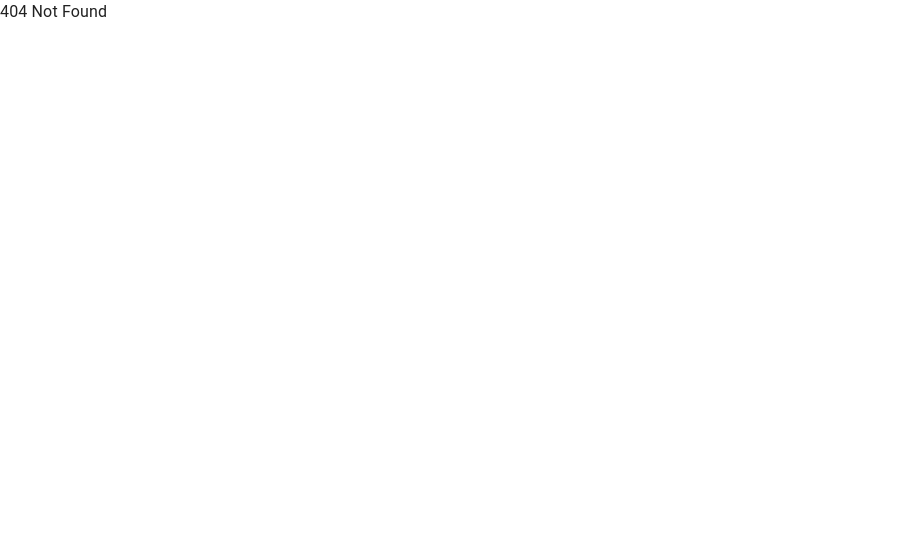
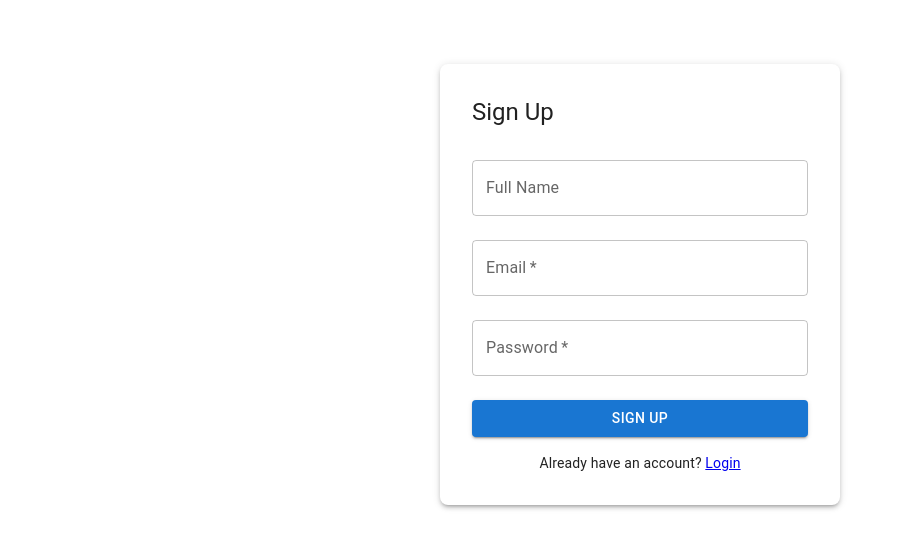
Before and after one commit to thejaigarg/SpareVest, a React (Vite) app in the folder frontend/: page /signup in a window 1280 px wide. Before the commit this address had no page. Shown: the top 548 px of the page, without its empty margins (0-905 px from the left). Built offline with nearby package versions, Linux system fonts and the light colour scheme.

Commit message:
feat: implement signup functionality with validation and auto-login

```diff
--- a/frontend/src/App.jsx
+++ b/frontend/src/App.jsx
@@ -2,7 +2,7 @@
 import React from "react";
 import { Routes, Route, Navigate } from "react-router-dom";
 import Login from "./pages/login";
-//import Signup from "./pages/signup";
+import Signup from "./pages/signup";
 import Dashboard from "./pages/dashboard";
 //import Navbar from "./components/Navbar"; // (optional, create later)
 
@@ -13,7 +13,7 @@ export default function App() {
       <Routes>
         <Route path="/" element={<Navigate to="/login" />} />
         <Route path="/login" element={<Login />} />
-        {/* <Route path="/signup" element={<Signup />} /> */}
+        <Route path="/signup" element={<Signup />} />
         <Route path="/dashboard" element={<Dashboard />} />
         {/* Add more routes as you build more pages */}
         <Route path="*" element={<div>404 Not Found</div>} />
--- a/frontend/src/api/auth.js
+++ b/frontend/src/api/auth.js
@@ -13,3 +13,13 @@ export async function login(email, password) {
   });
   return response.data; // { access_token, token_type }
 }
+
+// Registers a new user
+export async function signup({ email, full_name, password }) {
+  const response = await axios.post(`${API_BASE_URL}/users/`, {
+    email,
+    full_name,
+    password,
+  });
+  return response.data;
+}
--- a/frontend/src/pages/login.jsx
+++ b/frontend/src/pages/login.jsx
@@ -3,6 +3,7 @@ import React, { useState } from "react";
 import { TextField, Button, Box, Typography, Alert, CircularProgress } from "@mui/material";
 import { login as loginApi } from "../api/auth";
 import { useAuth } from "../hooks/useAuth";
+import { useNavigate } from "react-router-dom"; // <-- Import useNavigate
 
 export default function Login() {
   const [email, setEmail] = useState("");
@@ -12,6 +13,7 @@ export default function Login() {
   const [success, setSuccess] = useState(false);
 
   const { login } = useAuth();
+  const navigate = useNavigate(); // <-- Create navigate
 
   const handleSubmit = async (e) => {
     e.preventDefault();
@@ -22,8 +24,7 @@ export default function Login() {
       const data = await loginApi(email, password);
       login(data.access_token);
       setSuccess(true);
-      // Optional: redirect to dashboard
-      // navigate("/dashboard");
+      navigate("/dashboard"); // <-- Redirect after success
     } catch (err) {
       setError(err?.response?.data?.detail || "Login failed");
     }
--- a/frontend/src/pages/signup.jsx
+++ b/frontend/src/pages/signup.jsx
@@ -0,0 +1,110 @@
+import React, { useState } from "react";
+import { TextField, Button, Box, Typography, Alert, CircularProgress } from "@mui/material";
+import { signup as signupApi, login as loginApi } from "../api/auth";
+import { useAuth } from "../hooks/useAuth";
+import { useNavigate } from "react-router-dom";
+
+export default function Signup() {
+  const [email, setEmail] = useState("");
+  const [fullName, setFullName] = useState("");
+  const [password, setPassword] = useState("");
+  const [loading, setLoading] = useState(false);
+  const [error, setError] = useState("");
+  const [success, setSuccess] = useState(false);
+
+  const { login } = useAuth();
+  const navigate = useNavigate();
+
+  // Basic validation
+  const validate = () => {
+    if (!email) return "Email is required";
+    if (!/\S+@\S+\.\S+/.test(email)) return "Invalid email";
+    if (!password) return "Password is required";
+    if (password.length < 6) return "Password must be at least 6 characters";
+    return "";
+  };
+
+  const handleSubmit = async (e) => {
+    e.preventDefault();
+    setError("");
+    setSuccess(false);
+    const validationError = validate();
+    if (validationError) {
+      setError(validationError);
+      return;
+    }
+    setLoading(true);
+    try {
+      await signupApi({ email, full_name: fullName, password });
+      // Auto-login after signup (since signup does not return a token)
+      const loginData = await loginApi(email, password);
+      login(loginData.access_token); // Save token in context/localStorage
+      setSuccess(true);
+      navigate("/dashboard");
+    } catch (err) {
+      setError(err?.response?.data?.detail || "Signup failed");
+    }
+    setLoading(false);
+  };
+
+  return (
+    <Box
+      maxWidth={400}
+      mx="auto"
+      mt={8}
+      p={4}
+      display="flex"
+      flexDirection="column"
+      boxShadow={3}
+      borderRadius={2}
+      bgcolor="background.paper"
+    >
+      <Typography variant="h5" mb={2}>Sign Up</Typography>
+      {error && <Alert severity="error" sx={{ mb: 2 }}>{error}</Alert>}
+      {success && <Alert severity="success" sx={{ mb: 2 }}>Signup successful! Redirecting…</Alert>}
+      <form onSubmit={handleSubmit}>
+        <TextField
+          label="Full Name"
+          value={fullName}
+          onChange={e => setFullName(e.target.value)}
+          type="text"
+          fullWidth
+          margin="normal"
+        />
+        <TextField
+          label="Email"
+          value={email}
+          onChange={e => setEmail(e.target.value)}
+          type="email"
+          fullWidth
+          margin="normal"
+          required
+        />
+        <TextField
+          label="Password"
+          value={password}
+          onChange={e => setPassword(e.target.value)}
+          type="password"
+          fullWidth
+          margin="normal"
+          required
+        />
+        <Button
+          type="submit"
+          variant="contained"
+          color="primary"
+          fullWidth
+          disabled={loading}
+          sx={{ mt: 2 }}
+        >
+          {loading ? <CircularProgress size={24} /> : "Sign Up"}
+        </Button>
+      </form>
+      <Box mt={2} textAlign="center">
+        <Typography variant="body2">
+          Already have an account? <a href="/login">Login</a>
+        </Typography>
+      </Box>
+    </Box>
+  );
+}
```
